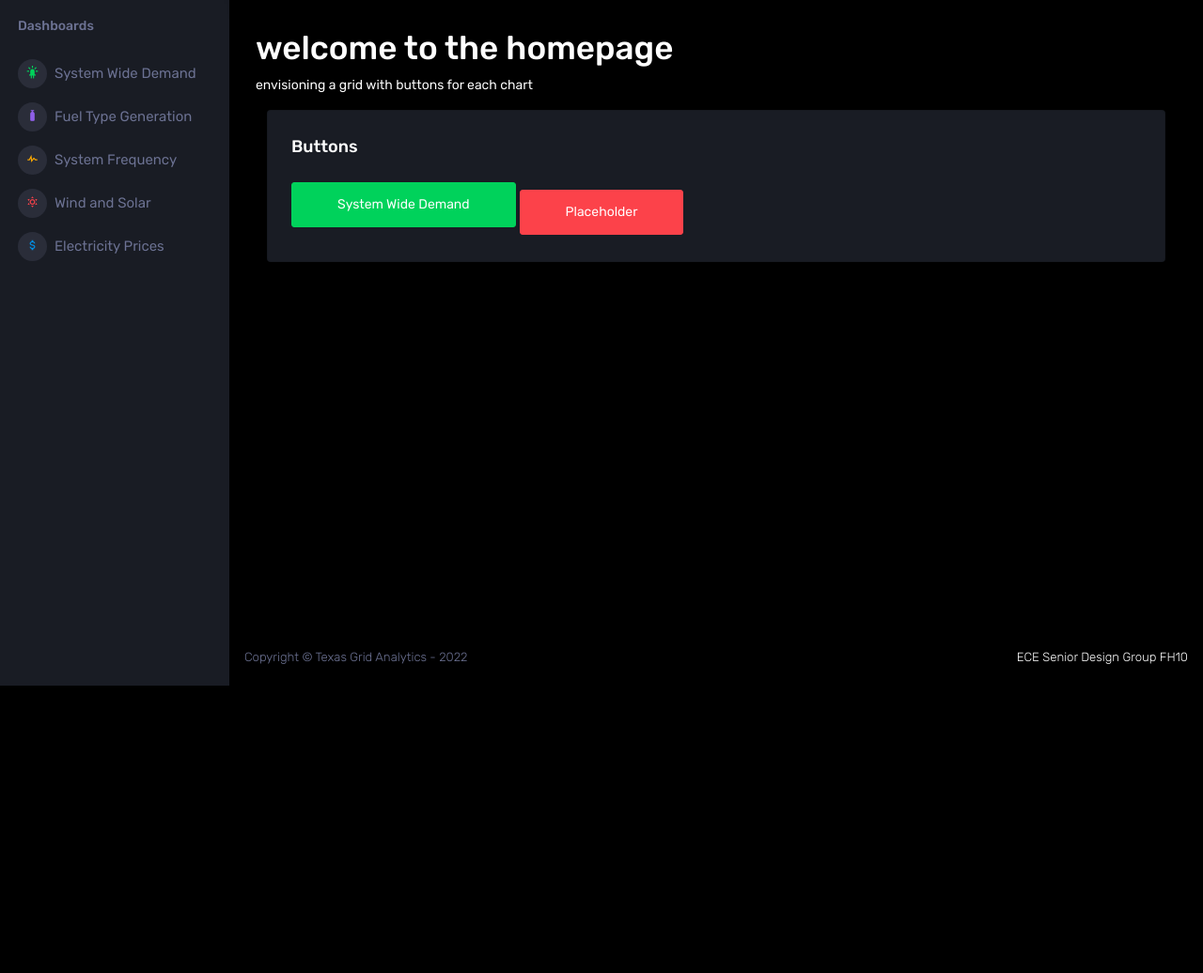
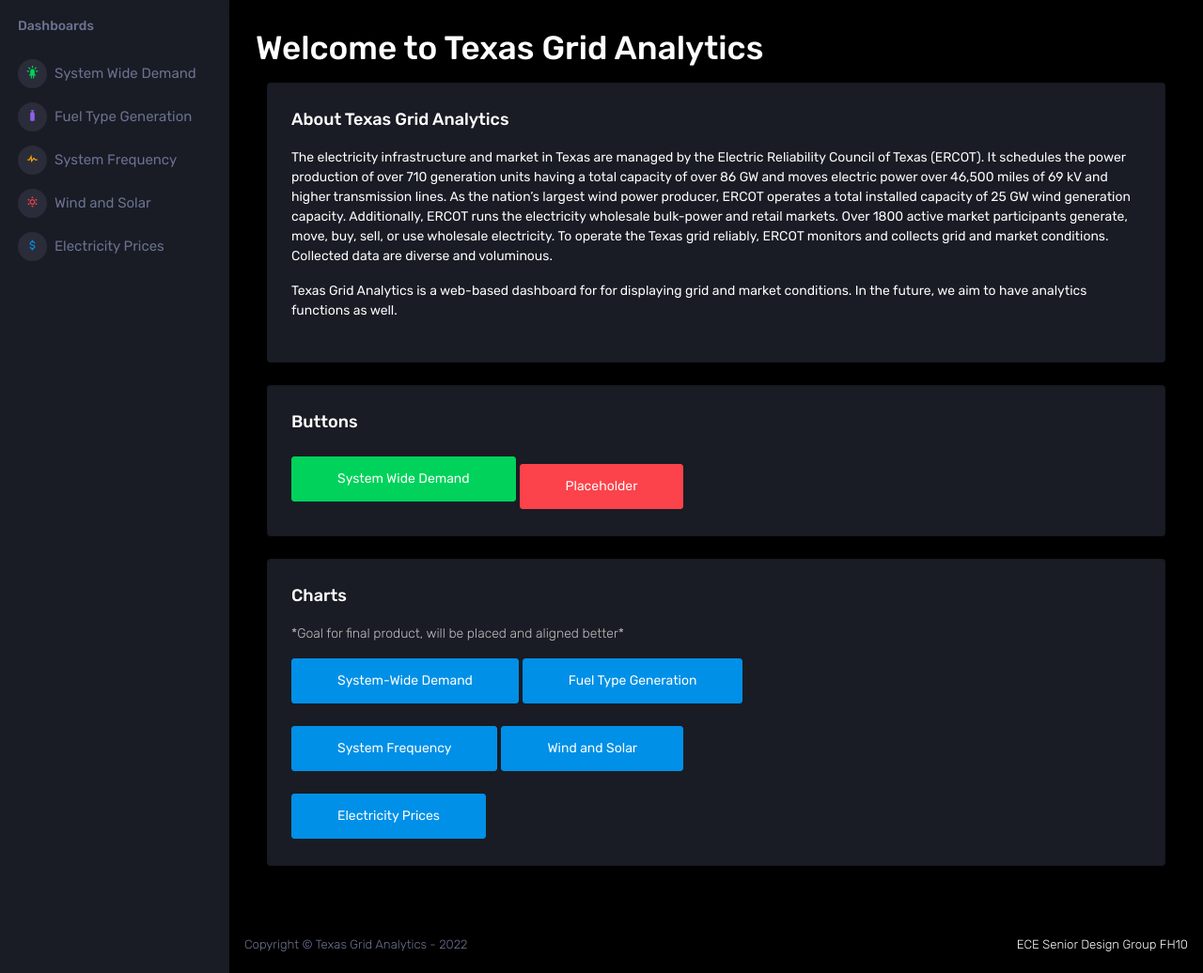
Before and after one commit to randunu0/IH4-2023, a Flask app: page / in a window 1280 px wide. Shown: the part 70-1106 px from the top of the page at 94% size. Before the commit the page ends 800 px from the top, so only its background shows below. Run offline with Flask 2, Linux system fonts and the light colour scheme; the visitor is signed in with stand-in values (Sample User, id 1); some libraries are stand-ins or nearby versions.

Commit message:
Finish up home.html

```diff
--- a/webapp/templates/home.html
+++ b/webapp/templates/home.html
@@ -3,10 +3,35 @@
 {% block main_panel %}
 {{ super() }}
 
-<h1> welcome to the homepage </h1>
+<h1 class="mb-3">Welcome to Texas Grid Analytics</h1>
 
-<p> envisioning a grid with buttons for each chart</p>
 
+{% if error %}
+<div class="col-md-12 grid-margin stretch-card">
+  <div class="card">
+    <div class="card-body">
+       <h3 class="text-danger">Error: {{error}}</h3>
+    </div>
+  </div>
+</div>
+{% endif %}
+
+<div class="col-md-12 grid-margin stretch-card">
+  <div class="card">
+    <div class="card-body">
+      <h4 class="card-title">About Texas Grid Analytics</h4>
+      <p>The electricity infrastructure and market in Texas are managed by the Electric Reliability Council of
+        Texas (ERCOT).  It schedules the power production of over 710 generation units having a total capacity
+        of over 86 GW and moves electric power over 46,500 miles of 69 kV and higher transmission lines.  As
+        the nation’s largest wind power producer, ERCOT operates a total installed capacity of 25 GW wind
+        generation capacity.  Additionally, ERCOT runs the electricity wholesale bulk-power and retail markets.
+        Over 1800 active market participants generate, move, buy, sell, or use wholesale electricity.  To operate
+        the Texas grid reliably, ERCOT monitors and collects grid and market conditions.  Collected data are
+        diverse and voluminous. </p>
+      <p>Texas Grid Analytics is a web-based dashboard for for displaying grid and market conditions. In the future, we aim to have analytics functions as well.</p>
+    </div>
+  </div>
+</div>
 
 <div class="col-md-12 grid-margin stretch-card">
     <div class="card">
@@ -22,6 +47,24 @@
     </div>
   </div>
 
+<div class="col-md-12 grid-margin stretch-card">
+  <div class="card">
+    <div class="card-body">
+      <h4 class="card-title">Charts</h4>
+      <p class="card-description">*Goal for final product, will be placed and aligned better*</p>
+      <div class="template-demo">
+        <a class="text-white mt-1 mb-3" href="{{ url_for('chart', chart_type='system-wide-demand') }}"><button type="button" class="btn btn-primary btn-lg btn-fw">System-Wide Demand</button></a>
+        <a class="text-white mt-1 mb-3" href="{{ url_for('chart', chart_type='fuel-type-generation') }}"><button type="button" class="btn btn-primary btn-lg btn-fw">Fuel Type Generation</button></a>
+        <br/><br/>
+        <a class="text-white mt-1 mb-3" href="{{ url_for('chart', chart_type='system-frequency') }}"><button type="button" class="btn btn-primary btn-lg btn-fw">System Frequency</button></a>
+        <a class="text-white mt-1 mb-1" href="{{ url_for('chart', chart_type='wind-and-solar') }}"><button type="button" class="btn btn-primary btn-lg btn-fw">Wind and Solar</button></a>
+        <br/><br/>
+        <a class="text-white mt-1 mb-1" href="{{ url_for('chart', chart_type='electricity-prices') }}"><button type="button" class="btn btn-primary btn-lg btn-fw">Electricity Prices</button></a>
+      </div>
+    </div>
+  </div>
+</div>
+
 {% endblock %}
 
 {% block js_scripts %}
```
